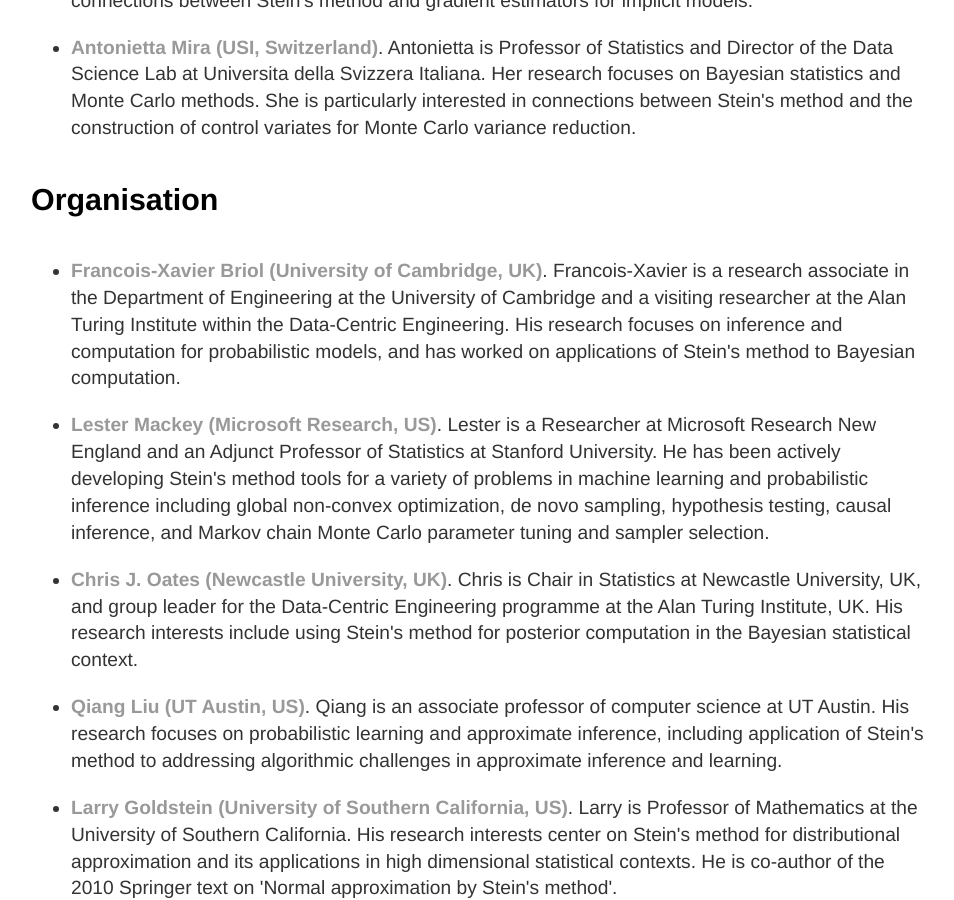
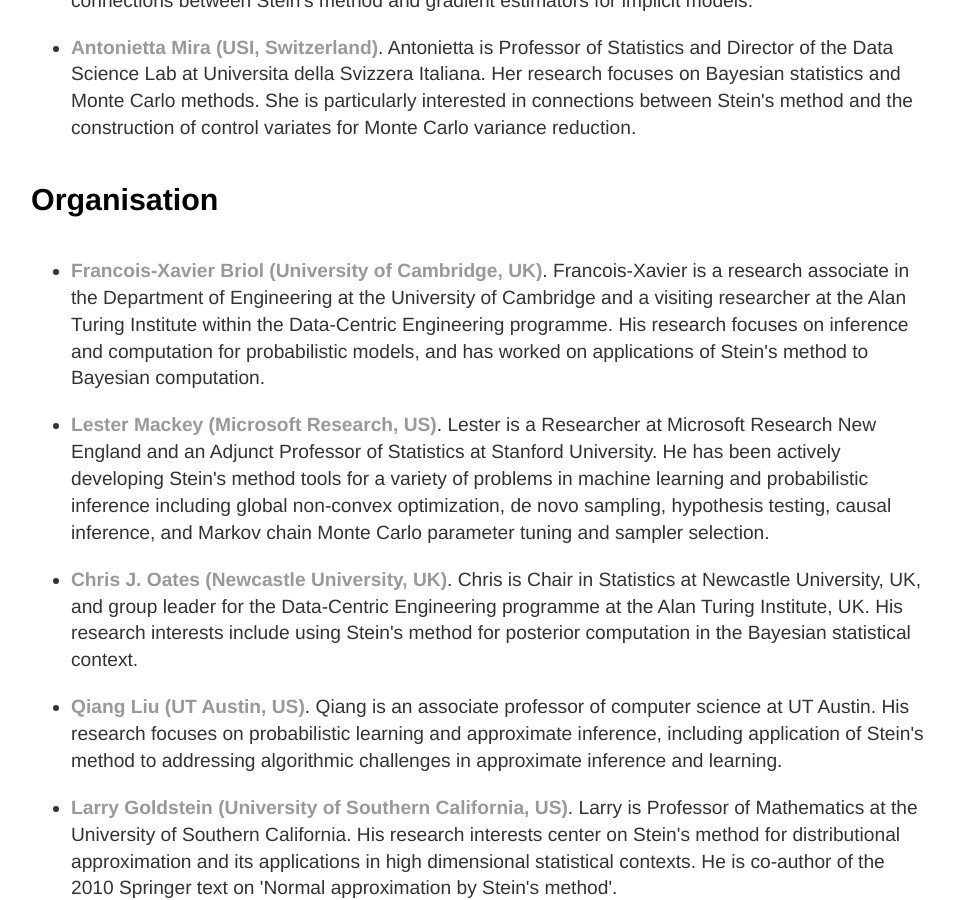
Before and after one commit to steinworkshop/steinworkshop.github.io, a Jekyll site: the page built from index.html, in a window 1280 px wide and 900 px high, scrolled down 2740 px. Shown: the whole window, without its empty margins (161-1115 px from the left). Built offline with Jekyll 4.4.1, drawn with Linux system fonts in a browser that asks for light colours.

Commit message:
another typo

```diff
--- a/index.html
+++ b/index.html
@@ -83,7 +83,7 @@
 	<h4>Organisation</h4>
 
 	<ul>
-			<li> <strong><a href="https://fxbriol.github.io/"> Francois-Xavier Briol (University of Cambridge, UK)</a></strong>. Francois-Xavier is a research associate in the Department of Engineering at the University of Cambridge and a visiting researcher at the Alan Turing Institute within the Data-Centric Engineering. His research focuses on inference and computation for probabilistic models, and has worked on applications of Stein's method to Bayesian computation. </li>
+			<li> <strong><a href="https://fxbriol.github.io/"> Francois-Xavier Briol (University of Cambridge, UK)</a></strong>. Francois-Xavier is a research associate in the Department of Engineering at the University of Cambridge and a visiting researcher at the Alan Turing Institute within the Data-Centric Engineering programme. His research focuses on inference and computation for probabilistic models, and has worked on applications of Stein's method to Bayesian computation. </li>
 
 			<li> <strong><a href="https://web.stanford.edu/~lmackey/"> Lester Mackey (Microsoft Research, US)</a></strong>. Lester is a Researcher at Microsoft Research New England and an Adjunct Professor of Statistics at Stanford University. He has been actively developing Stein's method tools for a variety of problems in machine learning and probabilistic inference including global non-convex optimization, de novo sampling, hypothesis testing, causal inference, and Markov chain Monte Carlo parameter tuning and sampler selection. </li>
 
```
